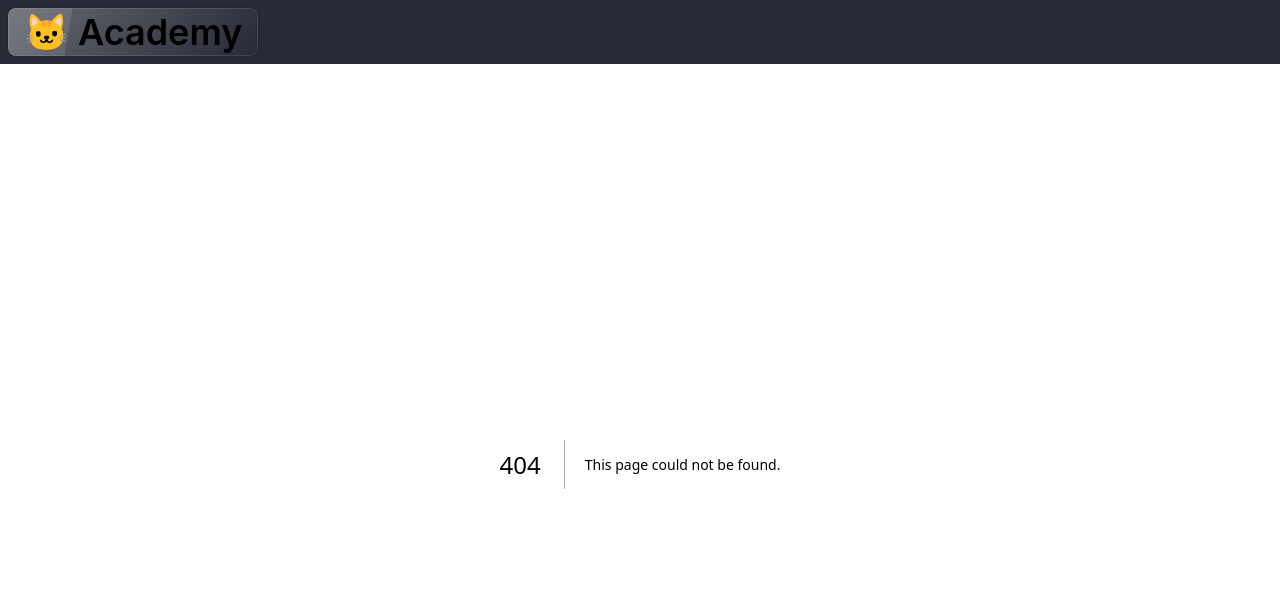
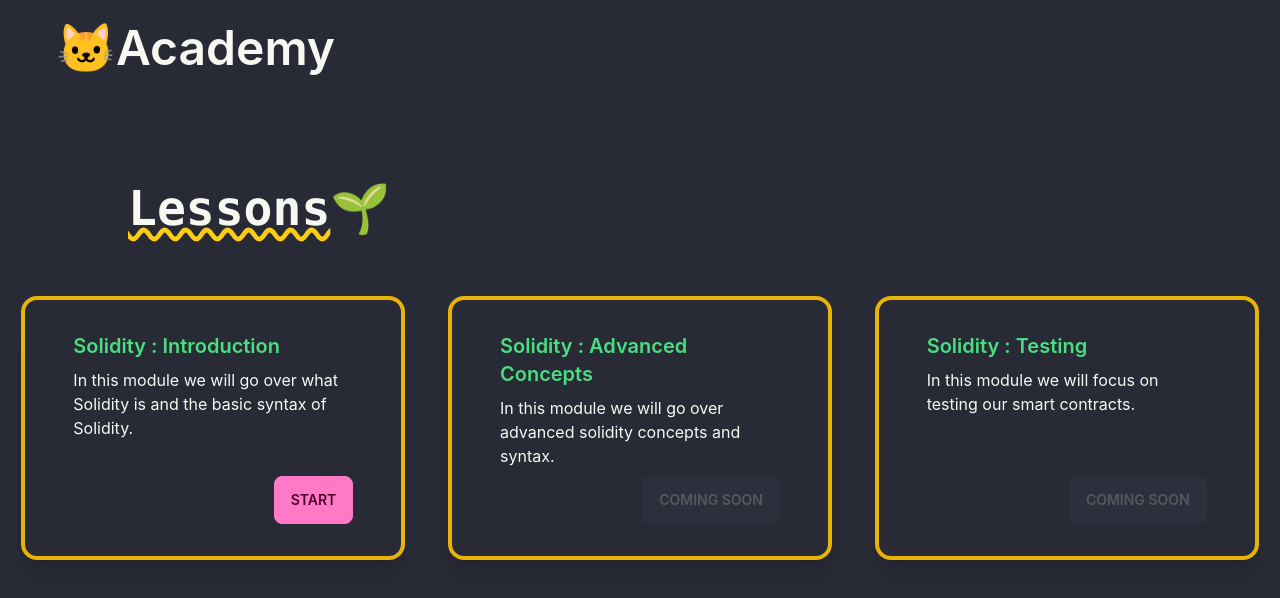
Before and after one commit to meowyx/meow-academy, a Next.js app: page /lessons in a window 1280 px wide. Before the commit this address had no page. Shown: the top 598 px of the page. Built offline with nearby package versions, Linux system fonts and the light colour scheme.

Commit message:
added lessons card

```diff
--- a/components/Hero.tsx
+++ b/components/Hero.tsx
@@ -9,9 +9,11 @@ const Hero = () => {
         <img src="https://i.imgur.com/fXv9uGJ.jpg" className="max-w-3xl rounded-lg shadow-2xl" />
         <div>
           <p className="py-6 text-5xl font-serif"> <b className='underline decoration-wavy decoration-yellow-400'>🐱 Academy</b> is an open source web3 learning resource with easy to understand contents.</p>
-          <Link href={'https://academy-lessons.vercel.app/'}>
+
+          <Link href={'./lessons'}>
             <button className="btn btn-block btn-primary">Get Started</button>
           </Link>
+
         </div>
       </div>
     </div>
--- /dev/null
+++ b/components/LessonCard.tsx
@@ -0,0 +1,21 @@
+
+import Image from 'next/image'
+import Link from 'next/link'
+
+const LessonCard = () => {
+  return (
+    <div className="card w-96 border-4 border-yellow-500/100 bg-base-100 px-4 shadow-xl">
+  <div className="card-body">
+    <h2 className="card-title text-green-400">Solidity : Introduction</h2>
+    <p>In this module we will go over what Solidity is and the basic syntax of Solidity.</p>
+    <div className="card-actions justify-end">
+    <Link href={'https://hackmd.io/@meowy/B1G3jVyoj'}>
+    <button className="btn btn-primary">Start</button>
+          </Link>
+    </div>
+  </div>
+</div>
+  )
+}
+
+export default LessonCard
--- /dev/null
+++ b/components/LessonCard1.tsx
@@ -0,0 +1,19 @@
+
+import Image from 'next/image'
+import Link from 'next/link'
+
+const LessonCard1 = () => {
+  return (
+    <div className="card w-96 border-4 border-yellow-500/100 bg-base-100 px-4 shadow-xl">
+  <div className="card-body">
+    <h2 className="card-title text-green-400">Solidity : Advanced Concepts</h2>
+    <p>In this module we will go over advanced solidity concepts and syntax.</p>
+    <div className="card-actions justify-end">
+      <button className="btn btn-disabled">Coming Soon</button>
+    </div>
+  </div>
+</div>
+  )
+}
+
+export default LessonCard1
--- /dev/null
+++ b/components/LessonCard2.tsx
@@ -0,0 +1,19 @@
+
+import Image from 'next/image'
+import Link from 'next/link'
+
+const LessonCard2 = () => {
+  return (
+    <div className="card w-96 border-4 border-yellow-500/100 bg-base-100 px-4 shadow-xl">
+  <div className="card-body">
+    <h2 className="card-title text-green-400">Solidity : Testing </h2>
+    <p>In this module we will focus on testing our smart contracts.</p>
+    <div className="card-actions justify-end">
+      <button className="btn btn-disabled">Coming Soon</button>
+    </div>
+  </div>
+</div>
+  )
+}
+
+export default LessonCard2
--- a/components/NavBar.tsx
+++ b/components/NavBar.tsx
@@ -3,8 +3,8 @@ import Image from 'next/image'
 
 const NavBar = () => {
   return (
-    <div className="navbar bg-base-100">
-  <a className="btn btn-ghost normal-case glass text-4xl">🐱 Academy</a>
+    <div className="navbar flex justify-start bg-base-100">
+  <a className="font-semibold px-12 py-4 text-5xl">🐱Academy</a>
 </div>
   )
 }
--- /dev/null
+++ b/components/Text.tsx
@@ -0,0 +1,13 @@
+
+import Image from 'next/image'
+import Link from 'next/link'
+
+const Text = () => {
+  return (
+    <div>
+      <p className="py-6 text-5xl font-mono"> <b className='underline decoration-wavy decoration-yellow-400'>Lessons</b>🌱 </p>
+    </div>
+  )
+}
+
+export default Text
--- a/pages/index.tsx
+++ b/pages/index.tsx
@@ -4,11 +4,13 @@ import Image from 'next/image'
 import styles from '../styles/Home.module.css'
 import Hero from '../components/Hero'
 import Link from 'next/link'
+import LessonCard from '../components/LessonCard'
 
 const Home: NextPage = () => {
   return (
     <div>
     <Hero/>
+
   </div>
   )
 }
--- /dev/null
+++ b/pages/lessons.tsx
@@ -0,0 +1,30 @@
+
+import Image from 'next/image'
+import Link from 'next/link'
+import LessonCard from '../components/LessonCard'
+import LessonCard1 from '../components/LessonCard1'
+import LessonCard2 from '../components/LessonCard2'
+import Text from '../components/Text'
+
+
+const Lessons = () => {
+  return (
+    <div  className="py-14">
+
+<div className='pt-2 pb-10 px-32'>
+
+<Text/>
+</div>
+
+
+     <div className='flex justify-around'>
+
+    <LessonCard/>
+    <LessonCard1/>
+    <LessonCard2/>
+    </div>
+    </div>
+  )
+}
+
+export default Lessons
```
